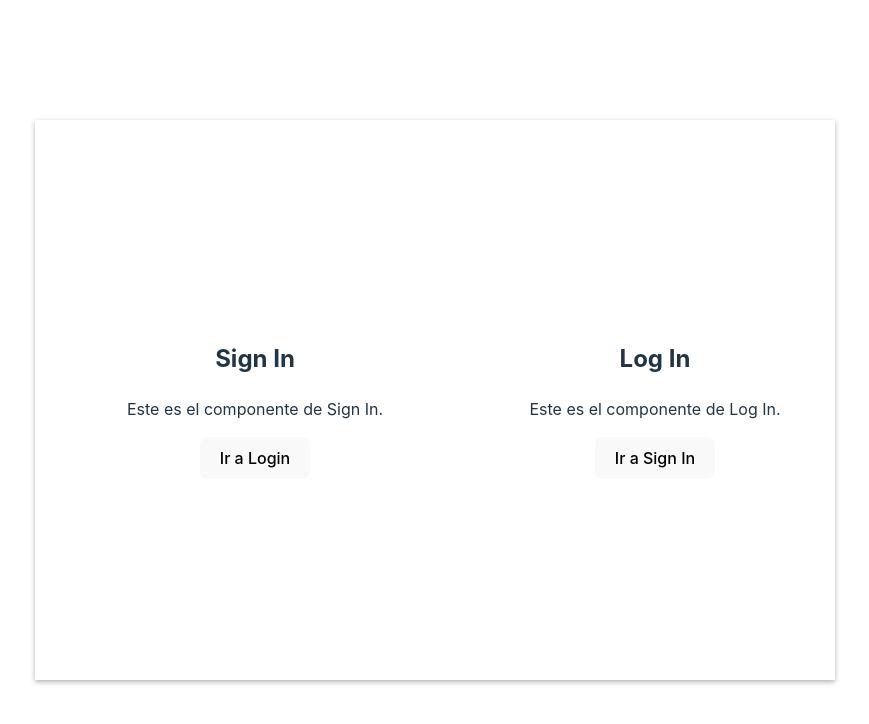
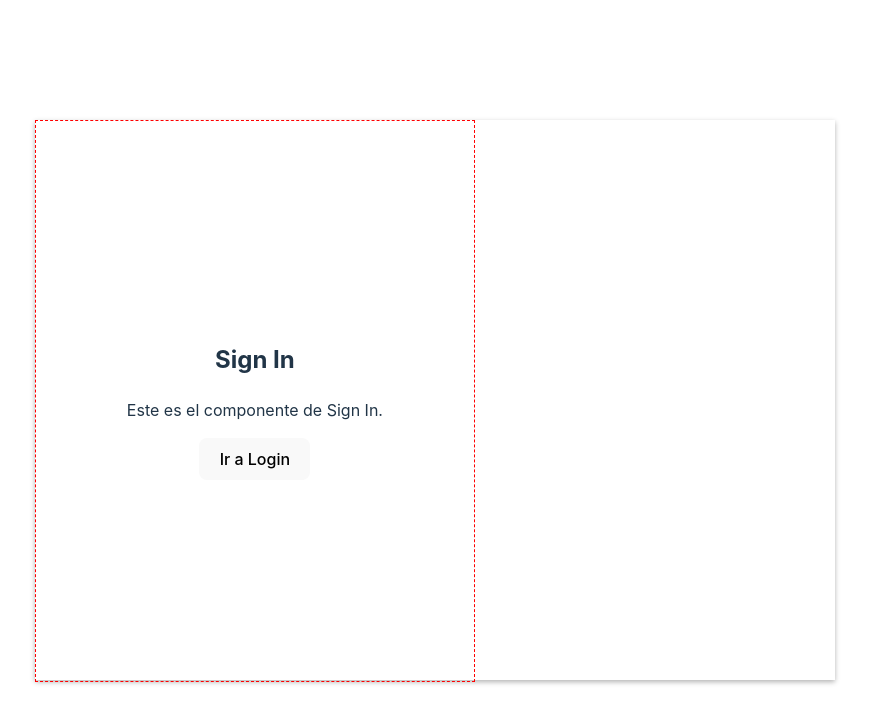
Before and after one commit to Manila03/MovieMeter_FrontEnd, a React (Vite) app: page /Login_SignIn in a window 1280 px wide. Shown: the top 724 px of the page, without its empty margins (205-1074 px from the left). Built offline with nearby package versions, Linux system fonts and the light colour scheme.

Commit message:
arreglo login y sign in

```diff
--- a/src/views/Login_SignIn.css
+++ b/src/views/Login_SignIn.css
@@ -18,36 +18,31 @@
 .form-wrapper {
     display: flex;
     width: 100%;
-    height: 100%; /* Asegura que el formulario ocupe toda la altura disponible */
+    height: 100%;
 }
 
-
-/* Para mostrar el contenedor cuando tiene la clase 'visible' */
-.form-container.visible {
-    display: block;
-}
-
-/* Clases condicionales para cambiar el orden de los formularios */
-.sign-in-left {
-    width: 55%; /* 55% para SignIn cuando está a la izquierda */
-}
-
-.login-left {
-    width: 55%; /* 55% para Login cuando está a la izquierda */
-}
-
-.sign-in-right {
-    width: 45%; /* 45% para SignIn cuando está a la derecha */
-}
-
-.login-right {
-    width: 45%; /* 45% para Login cuando está a la derecha */
-}
-
-/* Clase adicional para centrar el contenido de los formularios */
 .form-container {
     display: flex;
     justify-content: center;
     align-items: center;
-    min-height: 100%; /* Asegura que el formulario tenga la altura completa */
+    min-height: 100%;
+    border: 1px dashed red
 }
+
+.sign-in-left {
+    width: 55%;
+}
+
+.login-left {
+    width: 55%;
+}
+
+.sign-in-right {
+    width: 45%;
+    visibility: hidden;
+}
+
+.login-right {
+    width: 45%;
+    visibility: hidden;
+}
--- a/src/views/Login_SignIn.jsx
+++ b/src/views/Login_SignIn.jsx
@@ -14,29 +14,21 @@ const Login_SignIn = () => {
       </div>
       */}
 
-
-    <div className="form-wrapper">
-        {/* Si 'signIn' es verdadero, SignIn estará en el lado izquierdo */}
-        <div className={`form-container ${signIn ? "sign-in-left" : "sign-in-right"}`}>
+      <div className="form-wrapper">
+        {/* Si 'signIn' es verdadero, SignIn estará visible y Login estará oculto */}
+        <div
+          className={`form-container ${signIn ? "sign-in-left" : "sign-in-right"}`}
+        >
           <SignIn setSignIn={setSignIn} />
         </div>
 
-        {/* Si 'signIn' es falso, Login estará en el lado derecho */}
-        <div className={`form-container ${!signIn ? "login-left" : "login-right"}`}>
+        {/* Si 'signIn' es falso, Login estará visible y SignIn estará oculto */}
+        <div
+          className={`form-container ${!signIn ? "login-left" : "login-right"}`}
+        >
           <Login setSignIn={setSignIn} />
         </div>
       </div>
-
-
-      {/*
-      <div className="form-container">
-        {signIn ? (
-          <SignIn setSignIn={setSignIn} />
-        ) : (
-          <Login setSignIn={setSignIn} />
-        )}
-      </div>
-      */}
     </div>
   );
 };
```
